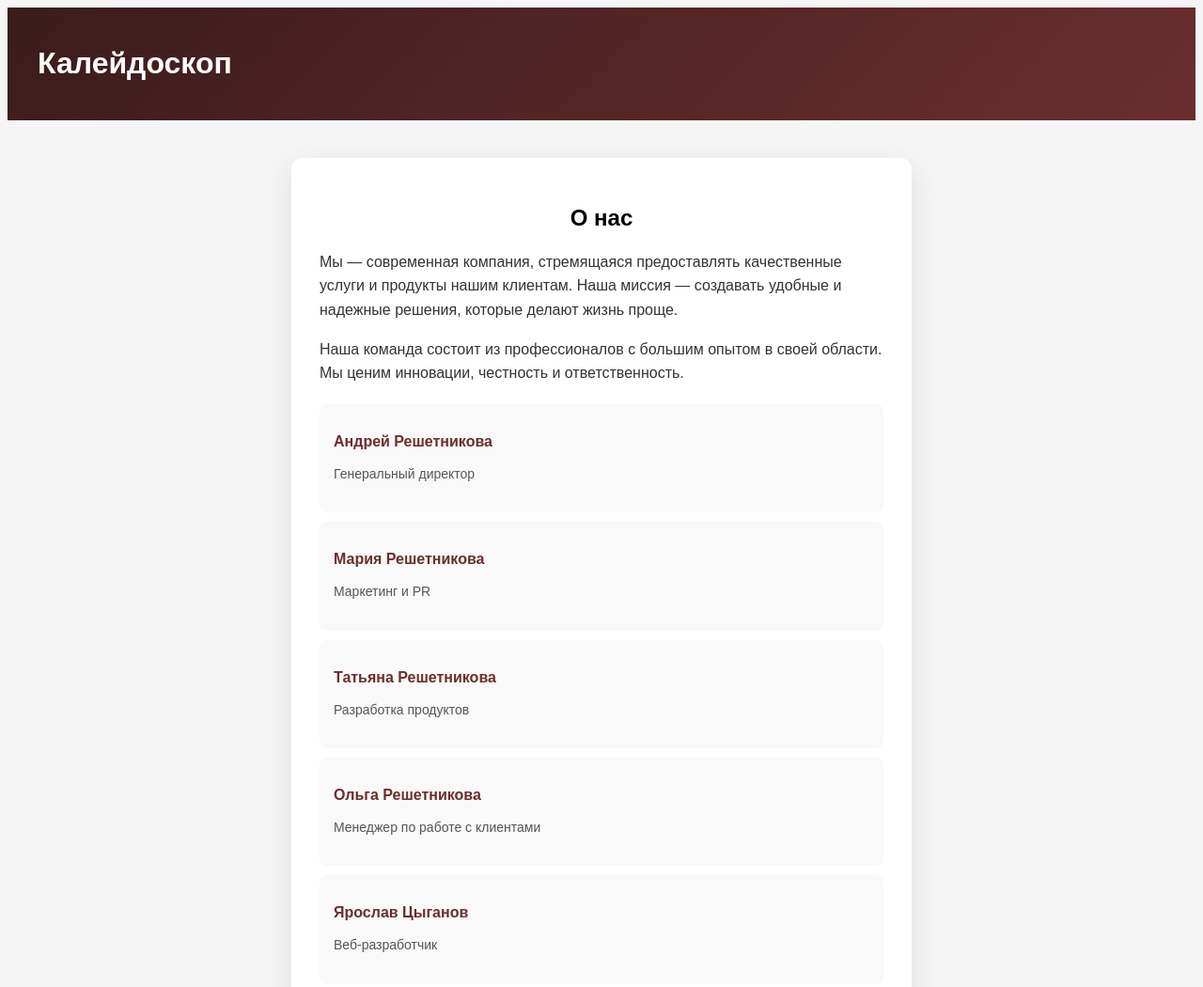
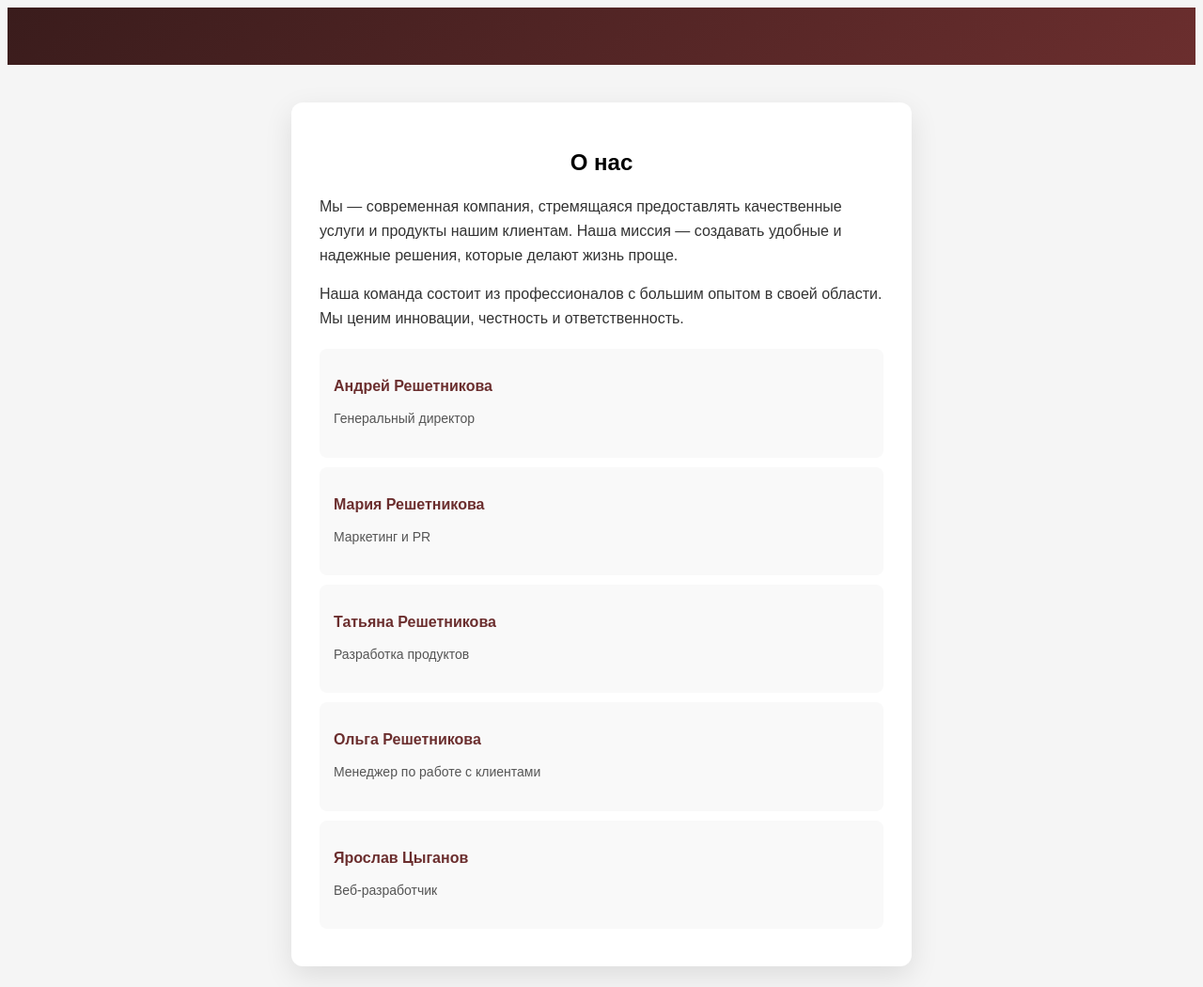
Before and after one commit to treshetnikova37-ai/site, a plain HTML site: page about.html in a window 1280 px wide. Shown: the top 1050 px of the page at 94% size. Drawn offline with Linux system fonts and the light colour scheme.

Commit message:
Add files via upload

```diff
--- a/about.html
+++ b/about.html
@@ -10,7 +10,7 @@
 
 <header>
   <div class="header-inner">
-    <h1>Калейдоскоп</h1>
+    <h1></h1>
   </div>
 </header>
 
```
